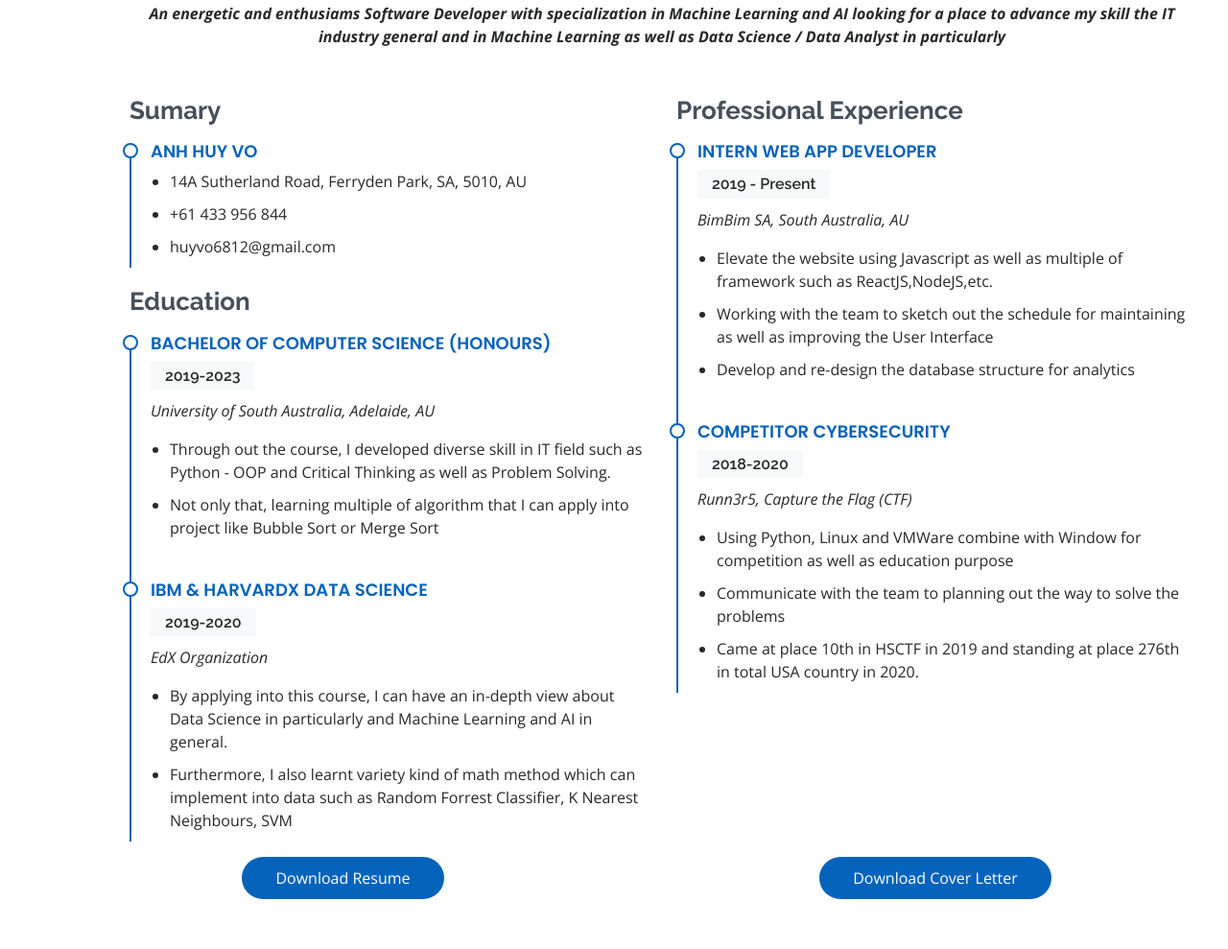
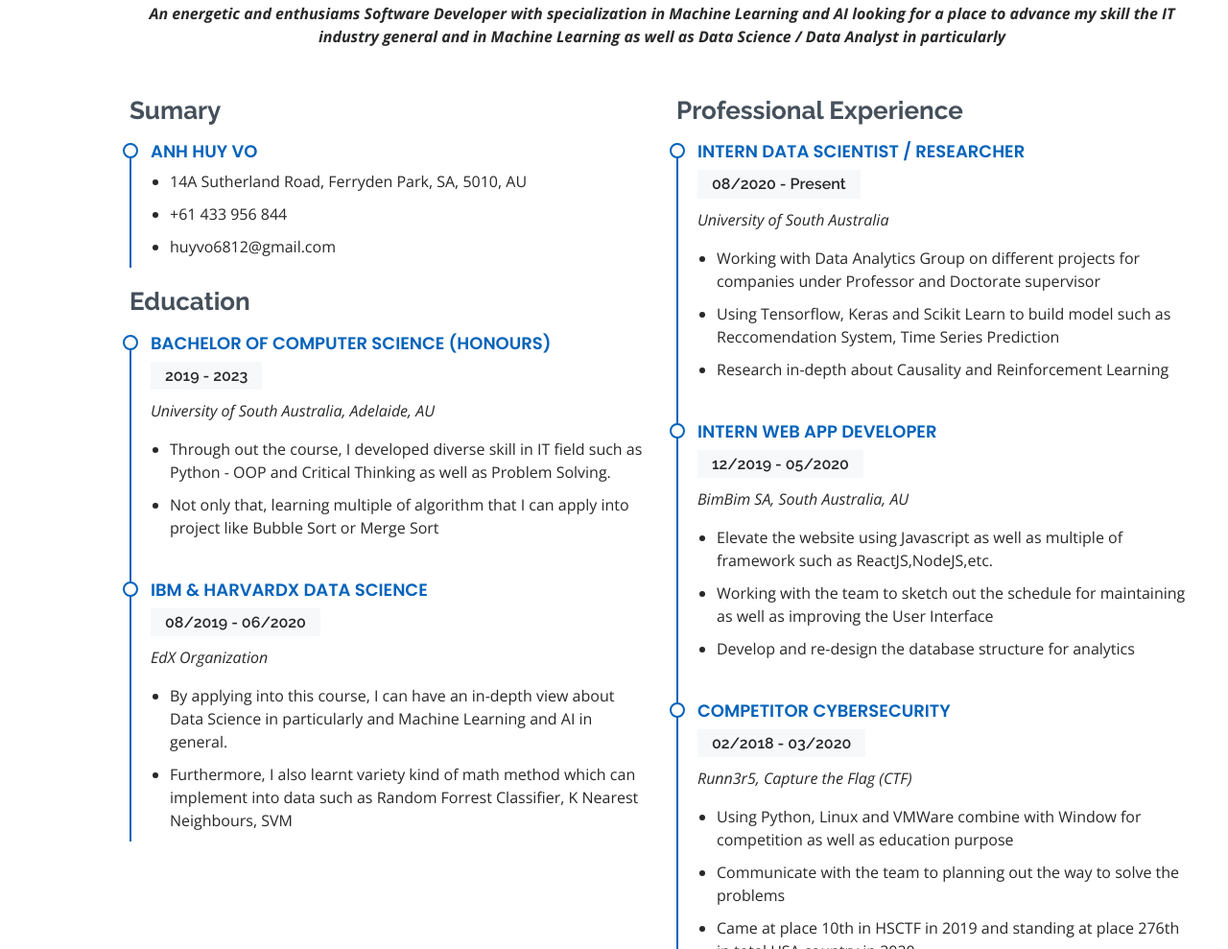
Before and after one commit to sitloboi2012/Curriculum-Vitae, a plain HTML site: page index.html in a window 1280 px wide. Shown: the part 2185-3174 px from the top of the page at 96% size. Drawn offline with nearby package versions, Linux system fonts and the light colour scheme.

Commit message:
Update file
Update index.html and Data Science Resume

```diff
--- a/index.html
+++ b/index.html
@@ -215,28 +215,41 @@
             <h3 class="resume-title">Education</h3>
             <div class="resume-item">
               <h4>Bachelor of Computer Science (Honours) </h4>
-              <h5>2019-2023</h5>
+              <h5>2019 - 2023</h5>
               <p><em>University of South Australia, Adelaide, AU</em></p>
               <ul>
                 <li>Through out the course, I developed diverse skill in IT field such as Python - OOP and Critical Thinking as well as Problem Solving.</li>
                 <li>Not only that, learning multiple of algorithm that I can apply into project like Bubble Sort or Merge Sort</li>
               </ul>
             </div>
+
             <div class="resume-item">
               <h4>IBM &amp; HarvardX Data Science </h4>
-              <h5>2019-2020</h5>
+              <h5>08/2019 - 06/2020</h5>
               <p><em>EdX Organization</em></p>
               <ul>
-              <li>By applying into this course, I can have an in-depth view about Data Science in particularly and Machine Learning and AI in general.</li>
+                <li>By applying into this course, I can have an in-depth view about Data Science in particularly and Machine Learning and AI in general.</li>
                 <li>Furthermore, I also learnt variety kind of math method which can implement into data such as Random Forrest Classifier, K Nearest Neighbours, SVM </li>
               </ul>
             </div>
           </div>
+
           <div class="col-lg-6">
             <h3 class="resume-title">Professional Experience</h3>
             <div class="resume-item">
+              <h4>Intern Data Scientist / Researcher</h4>
+              <h5>08/2020 - Present</h5>
+              <p><em>University of South Australia</em></p>
+              <ul>
+                <li>Working with Data Analytics Group on different projects for companies under Professor and Doctorate supervisor</li>
+                <li>Using Tensorflow, Keras and Scikit Learn to build model such as Reccomendation System, Time Series Prediction</li>
+                <li>Research in-depth about Causality and Reinforcement Learning </li>
+              </ul>
+            </div>
+
+            <div class="resume-item">
               <h4>Intern Web App Developer</h4>
-              <h5>2019 - Present</h5>
+              <h5>12/2019 - 05/2020</h5>
               <p><em>BimBim SA, South Australia, AU</em></p>
               <ul>
                 <li>Elevate the website using Javascript as well as multiple of framework such as ReactJS,NodeJS,etc.</li>
@@ -244,9 +257,10 @@
                 <li>Develop and re-design the database structure for analytics</li>
               </ul>
             </div>
+
             <div class="resume-item">
               <h4>Competitor Cybersecurity</h4>
-              <h5>2018-2020</h5>
+              <h5>02/2018 - 03/2020</h5>
               <p><em>Runn3r5, Capture the Flag (CTF)</em></p>
               <ul>
                 <li>Using Python, Linux and VMWare combine with Window for competition as well as education purpose</li>
```
Also changed, not shown: 1 other file.
